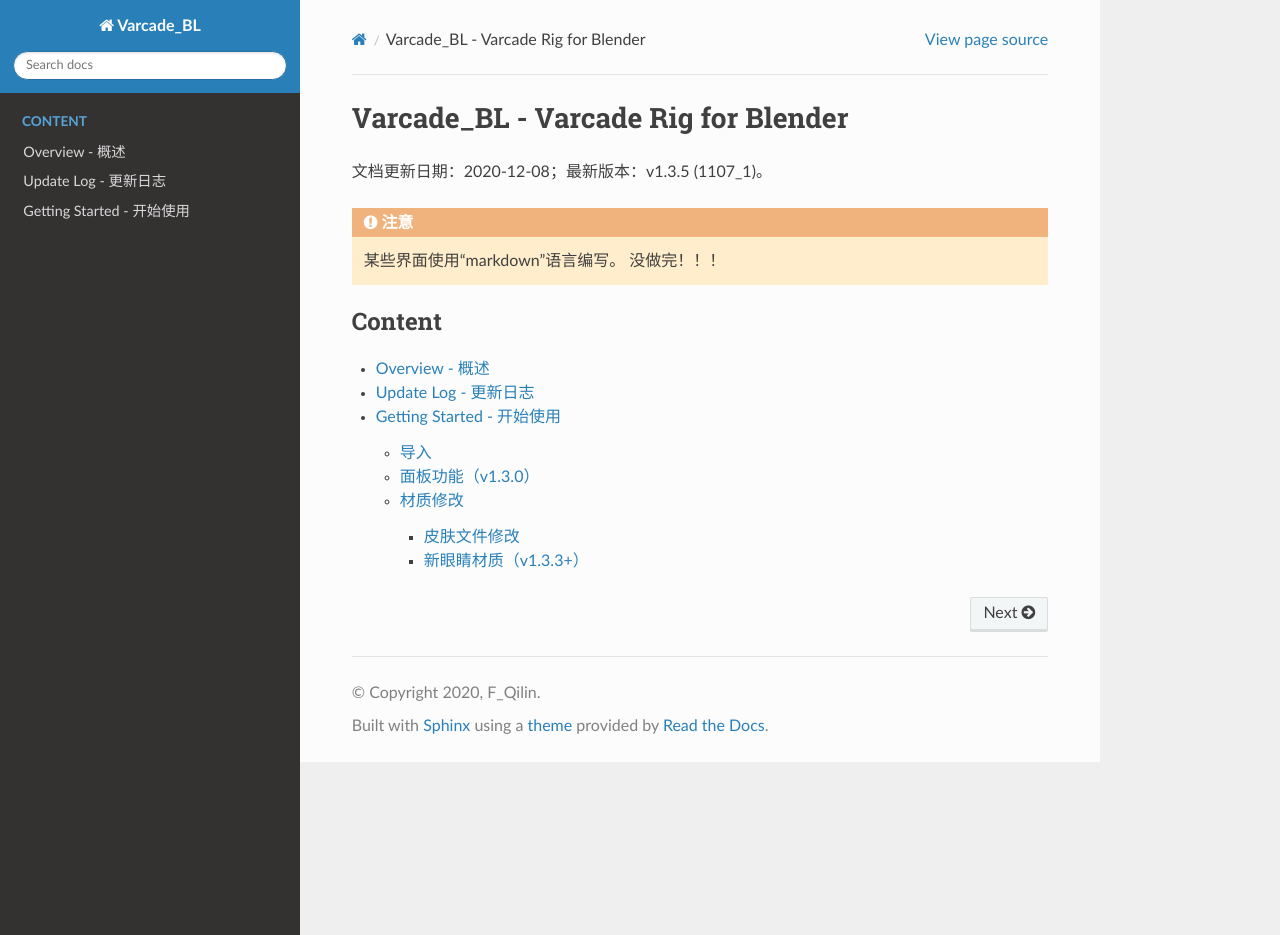
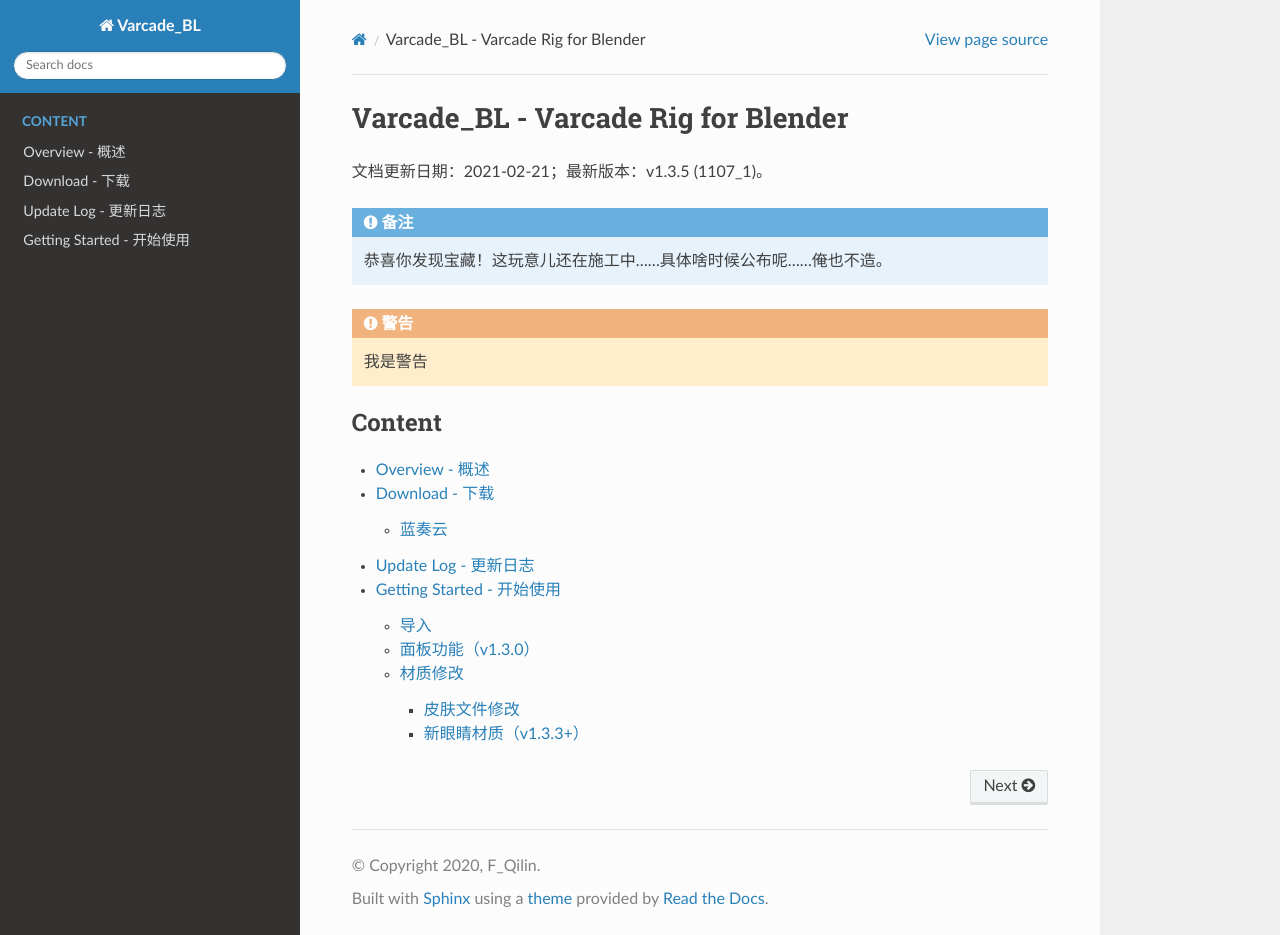
Before and after one commit to FZQ0003/Varcade_BL_Docs, a Sphinx documentation site: the page built from source/index.rst, in a window 1280 px wide and 935 px high. Built offline with Sphinx 7.4.7 and the Read the Docs theme 2.0.0, drawn with Linux system fonts in a browser that asks for light colours.

Commit message:
2021-02-21 #01

````diff
--- a/source/conf.py
+++ b/source/conf.py
@@ -46,7 +46,7 @@
 ]
 
 # Add any paths that contain templates here, relative to this directory.
-templates_path = ['_templates']
+# templates_path = ['_templates']
 
 # The language for content autogenerated by Sphinx. Refer to documentation
 # for a list of supported languages.
@@ -58,7 +58,7 @@
 # List of patterns, relative to source directory, that match files and
 # directories to ignore when looking for source files.
 # This pattern also affects html_static_path and html_extra_path.
-exclude_patterns = ['_build']
+# exclude_patterns = ['_build']
 
 
 # -- Options for HTML output -------------------------------------------------
--- /dev/null
+++ b/source/download.md
@@ -0,0 +1,7 @@
+# Download - 下载
+
+## 蓝奏云
+
+```eval_rst
+:download:`Varcade_BL_1_3_5.zip <https://fqilin.lanzous.com/iLCkFlxeu5i>`
+```
--- a/source/index.rst
+++ b/source/index.rst
@@ -6,21 +6,26 @@
 Varcade_BL - Varcade Rig for Blender
 ====================================
 
-.. |doc_date| replace::    2020-12-08
+.. |doc_date| replace::    2021-02-21
 .. |ver| replace::         v1.3.5
 .. |ver_date| replace::    1107_1
 
 文档更新日期：|doc_date|；最新版本：|ver| (|ver_date|)。
 
-.. attention::
-   某些界面使用“markdown”语言编写。
-   没做完！！！
+.. note::
+   恭喜你发现宝藏！\
+   这玩意儿还在施工中……\
+   具体啥时候公布呢……俺也不造。
+
+.. warning::
+   我是警告
 
 .. toctree::
    :caption: Content
    :maxdepth: 3
 
    overview.md
+   download.md
    update_log.md
    start.md
 
````
Also changed, not shown: source/start.md (+5 -0 lines), source/update_log.md (+2 -0 lines), .readthedocs.yml, 1 other file.
